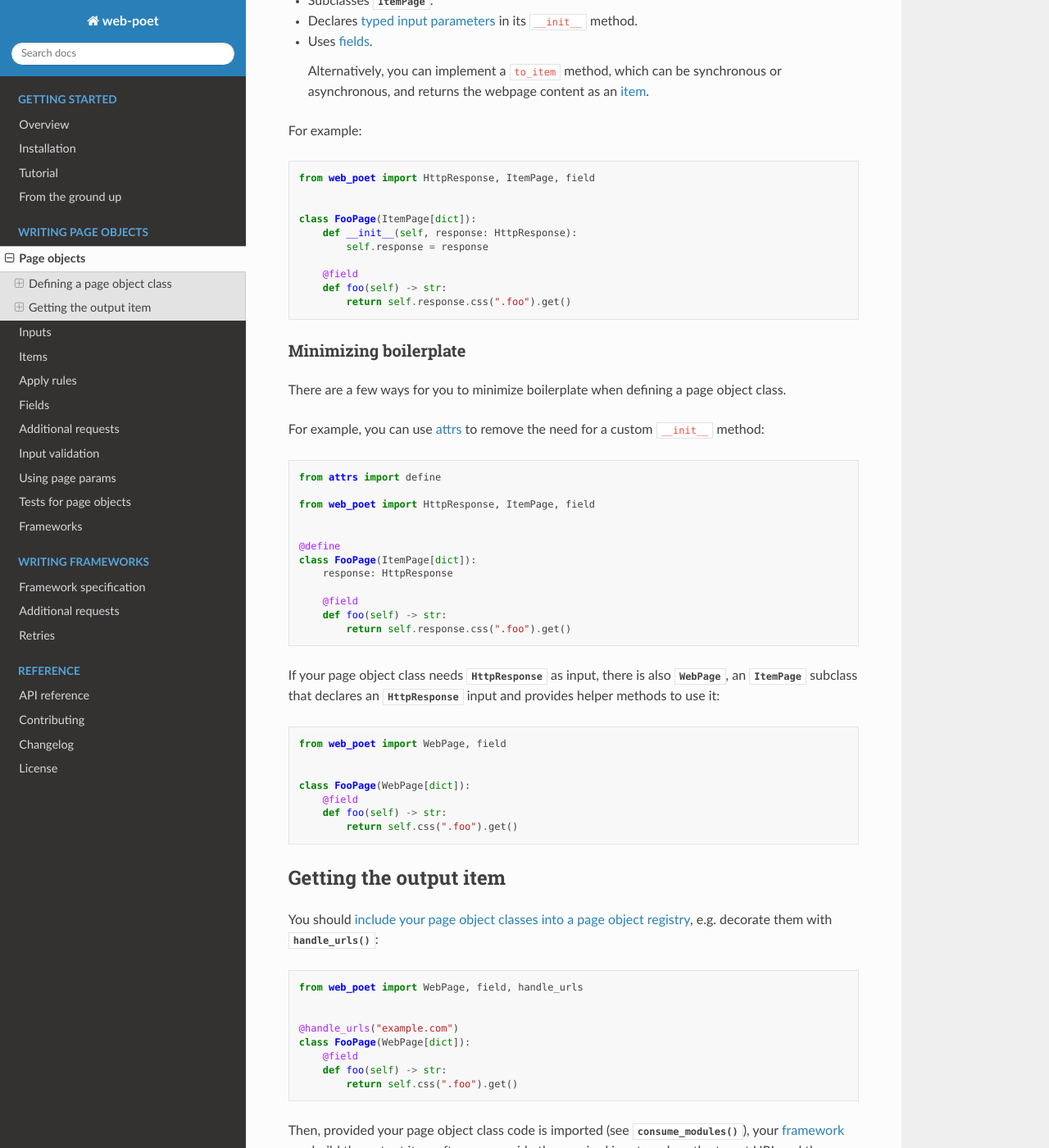
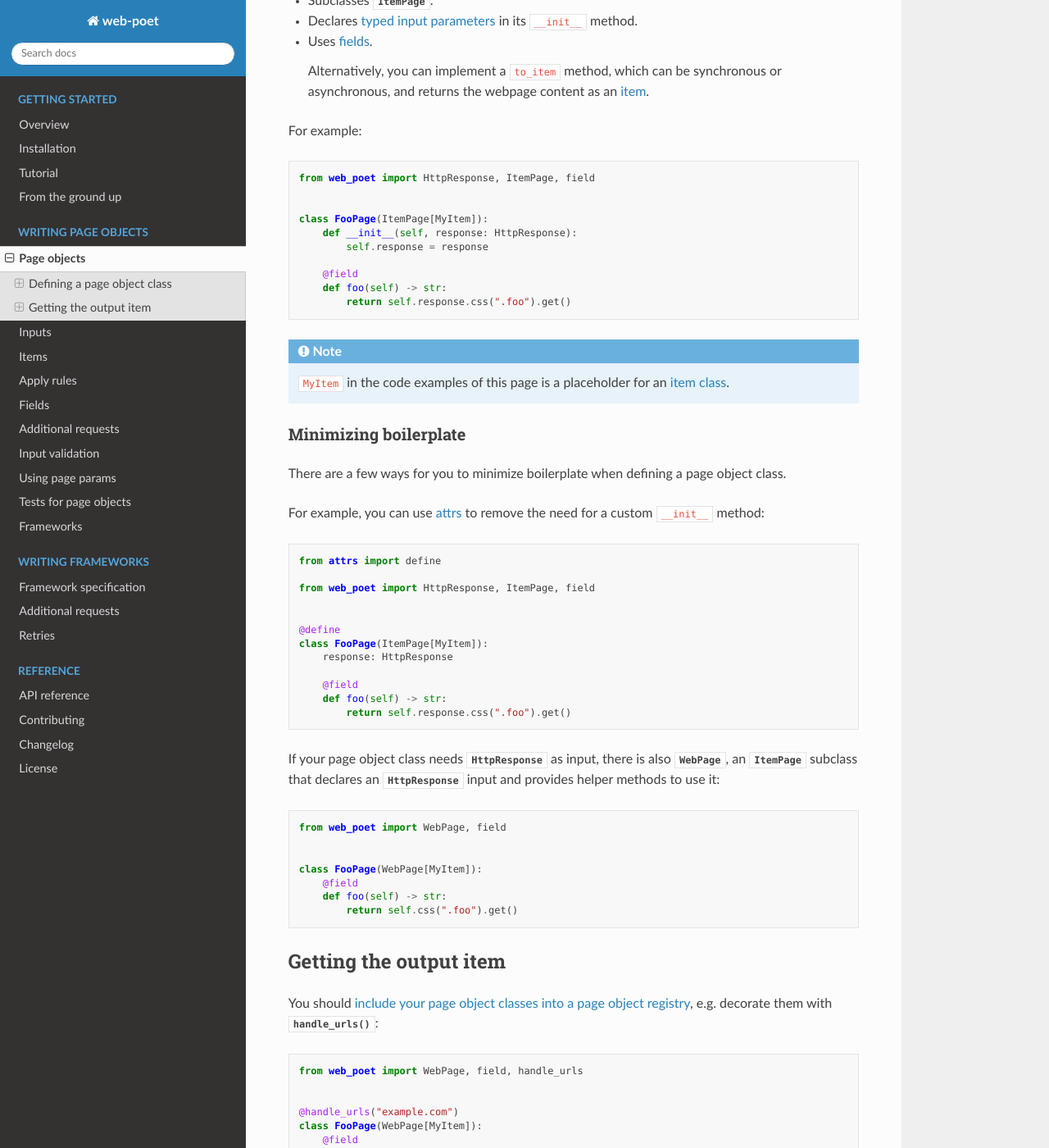
Before and after one commit to scrapinghub/web-poet, a Sphinx documentation site: the page built from docs/page-objects/index.rst, in a window 1280 px wide and 1400 px high, scrolled down 419 px. Shown: the whole window at 82% size. Built offline with Sphinx 7.4.7 and the Read the Docs theme 2.0.0, drawn with Linux system fonts in a browser that asks for light colours.

Commit message:
dict → MyItem

```diff
--- a/docs/page-objects/code-examples/attrs.py
+++ b/docs/page-objects/code-examples/attrs.py
@@ -4,7 +4,7 @@ from web_poet import HttpResponse, ItemPage, field
 
 
 @define
-class FooPage(ItemPage[dict]):
+class FooPage(ItemPage[MyItem]):
     response: HttpResponse
 
     @field
--- a/docs/page-objects/code-examples/itempage.py
+++ b/docs/page-objects/code-examples/itempage.py
@@ -1,7 +1,7 @@
 from web_poet import HttpResponse, ItemPage, field
 
 
-class FooPage(ItemPage[dict]):
+class FooPage(ItemPage[MyItem]):
     def __init__(self, response: HttpResponse):
         self.response = response
 
--- a/docs/page-objects/code-examples/register.py
+++ b/docs/page-objects/code-examples/register.py
@@ -2,7 +2,7 @@ from web_poet import WebPage, field, handle_urls
 
 
 @handle_urls("example.com")
-class FooPage(WebPage[dict]):
+class FooPage(WebPage[MyItem]):
     @field
     def foo(self) -> str:
         return self.css(".foo").get()
--- a/docs/page-objects/code-examples/webpage.py
+++ b/docs/page-objects/code-examples/webpage.py
@@ -1,7 +1,7 @@
 from web_poet import WebPage, field
 
 
-class FooPage(WebPage[dict]):
+class FooPage(WebPage[MyItem]):
     @field
     def foo(self) -> str:
         return self.css(".foo").get()
--- a/docs/page-objects/index.rst
+++ b/docs/page-objects/index.rst
@@ -31,6 +31,9 @@ A page object class is a Python class that:
 For example:
 
 .. literalinclude:: code-examples/itempage.py
+
+.. note:: ``MyItem`` in the code examples of this page is a placeholder for an
+          :ref:`item class <items>`.
 
 
 Minimizing boilerplate
```
